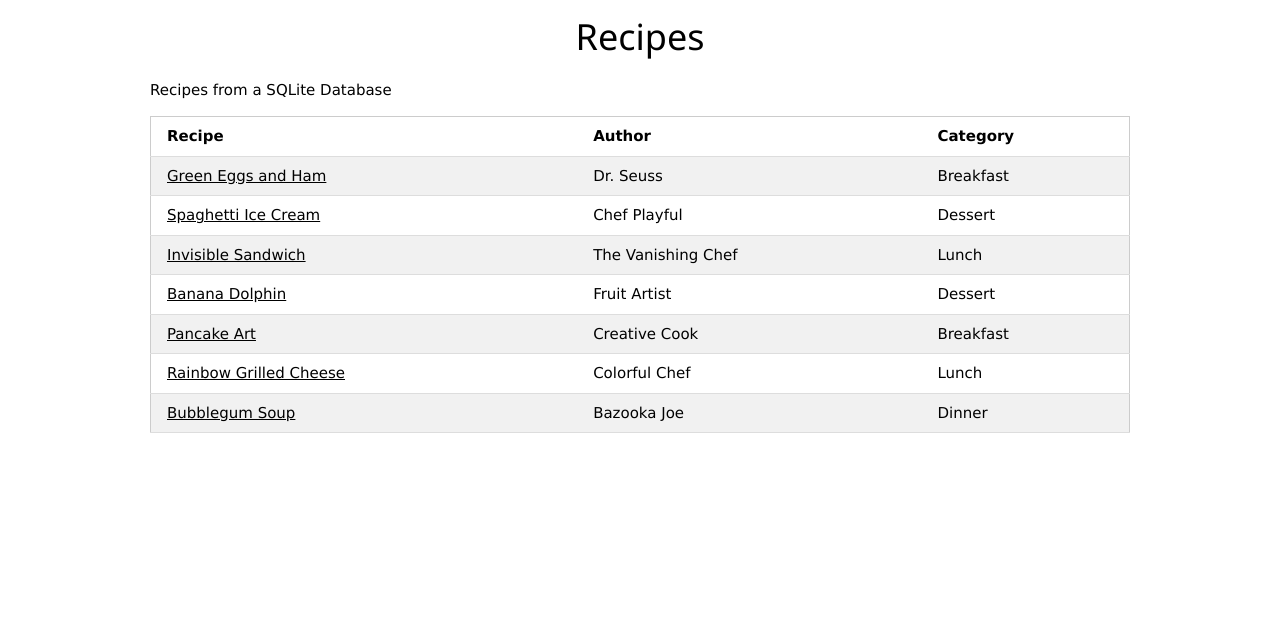
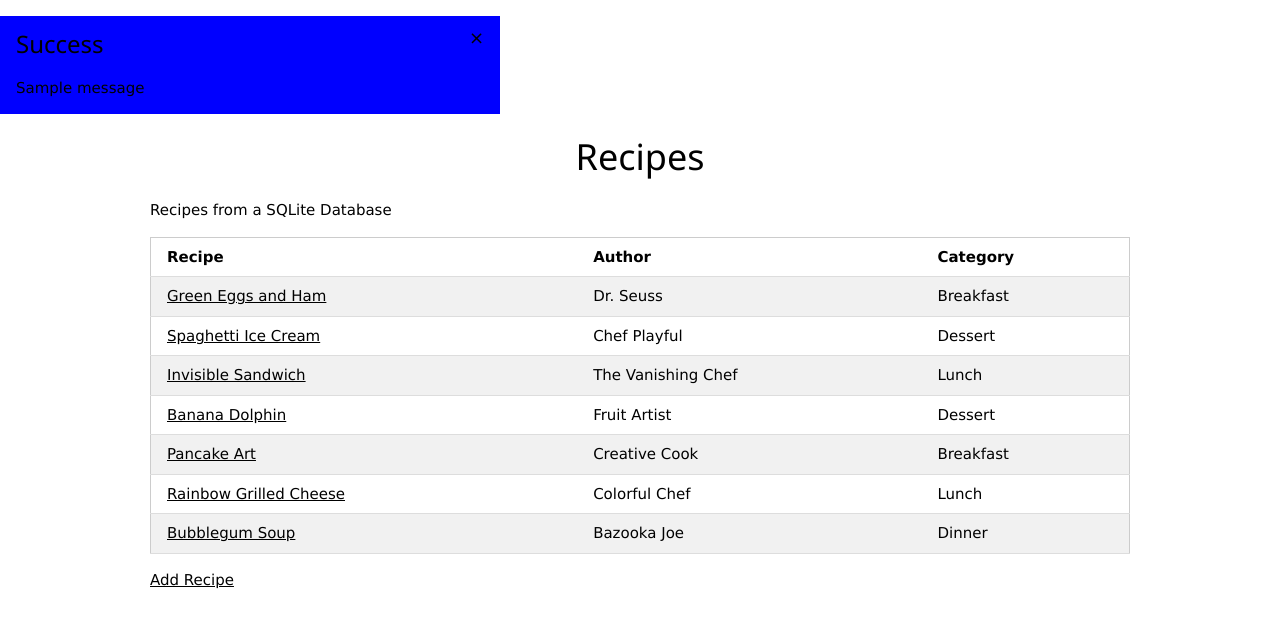
Before and after one commit to sammoneal/it112-flask, a Flask app: page /recipes in a window 1280 px wide. Shown: the part 39-667 px from the top of the page. Run offline with Flask 3, Linux system fonts and the light colour scheme; one stand-in notice (Sample message) is shown.

Commit message:
Recipe input form with WTForms and accompanying route and jinja template.

```diff
--- a/main.py
+++ b/main.py
@@ -1,8 +1,9 @@
 import os, json
-from flask import Flask, render_template, url_for, request
+from flask import Flask, render_template, url_for, request, redirect, flash
 from flask_admin import Admin
 from flask_admin.contrib.sqla import ModelView
 from models import db, Recipe, Category
+from forms import RecipeAdd
 from utils import movie_stars
 from default_data import create_default_data
 
@@ -44,6 +45,9 @@ MOVIE_DATA = [
 rated_movies = movie_stars(MOVIE_DATA)
 
 
+# Simple Routes
+
+
 @app.route("/")
 def index():
     title = "Jinja Home"
@@ -77,6 +81,9 @@ def movies():
     return render_template("movies.html", **payload)
 
 
+# Register
+
+
 @app.route("/register", methods=["GET", "POST"])
 def register():
     title = "Register"
@@ -97,6 +104,9 @@ def register_data(form_data):
             value = value.title()
         feedback.append(f"{key.replace('_',' ')}: {value}")
     return feedback
+
+
+# Users List Vies
 
 
 @app.route("/users")
@@ -123,6 +133,9 @@ def user(user_id):
     return render_template("user.html", **context)
 
 
+# Recipe CRUD
+
+
 @app.route("/recipes")
 def recipes():
     all_recipes = Recipe.query.all()
@@ -133,7 +146,7 @@ def recipes():
 
 @app.route("/recipe/<int:recipe_id>")
 def recipe(recipe_id):
-    this_recipe = Recipe.query.get(recipe_id)
+    this_recipe = db.session.get(Recipe, recipe_id)
     context = {"title": "Recipe", "recipe": this_recipe}
     if this_recipe:
         return render_template("recipe.html", **context)
@@ -141,18 +154,57 @@ def recipe(recipe_id):
         return render_template("404.html", title="404")
 
 
+@app.route("/add_recipe", methods=["GET", "POST"])
+def add_recipe():
+    form = RecipeAdd()
+
+    # Populate the category choices dynamically
+    form.category_id.choices = [
+        (category.id, category.name) for category in Category.query.all()
+    ]
+
+    if request.method == "POST" and form.validate_on_submit():
+        # Create a new recipe instance and add it to the database
+        new_recipe = Recipe(
+            name=form.name.data,
+            author=form.author.data,
+            description=form.description.data,
+            ingredients=form.ingredients.data,
+            instructions=form.instructions.data,
+            rating=form.rating.data,
+            category_id=form.category_id.data,
+        )
+        db.session.add(new_recipe)
+        db.session.commit()
+
+        # inform user of success!
+        flash("Recipe added successfully!", "success")
+        return redirect(url_for("recipes"))
+
+    # form did NOT validate
+    if request.method == "POST" and not form.validate():
+        for field, errors in form.errors.items():
+            for error in errors:
+                flash(f"Error in {field}: {error}", "error")
+        return render_template("add_recipe.html", form=form)
+
+    # default via GET shows form
+    return render_template("add_recipe.html", form=form)
+
+
 with app.app_context():
     db.create_all()
     create_default_data(db, Recipe, Category)
 
+
 class RecipeView(ModelView):
-  column_searchable_list = ['name', 'author']
+    column_searchable_list = ["name", "author"]
+
 
 admin = Admin(app)
-admin.url = '/admin/' #would not work on repl w/o this!
+admin.url = "/admin/"  # would not work on repl w/o this!
 admin.add_view(RecipeView(Recipe, db.session))
 admin.add_view(ModelView(Category, db.session))
 
 
-
 app.run(host="0.0.0.0", port=81, debug=True)
--- a/pyproject.toml
+++ b/pyproject.toml
@@ -9,6 +9,7 @@ python = ">=3.10.0,<3.11"
 flask = "^3.0.0"
 flask-sqlalchemy = "^3.1.1"
 flask-admin = "^1.6.1"
+flask-wtf = "^1.2.1"
 
 [tool.pyright]
 # https://github.com/microsoft/pyright/blob/main/docs/configuration.md
--- a/templates/base.html
+++ b/templates/base.html
@@ -22,6 +22,18 @@
       .checked {
         color: gold;
       }
+      /* colors for flash messages */
+      .error{
+        background-color:red;
+      }
+
+      .success{
+        background-color:blue;
+      }
+
+      .warning{
+        background-color:yellow;
+      }
     </style>
   </head>
   <body>
@@ -38,6 +50,18 @@
         <a href="/admin" class="w3-bar-item w3-button">Admin</a>
       </div>
     </nav>
+    {% with messages = get_flashed_messages(with_categories=true) %}
+      {% if messages %}
+        {% for category, message in messages %}
+        <div class="w3-panel {{ category }}" style="max-width:500px; position:relative">
+          <span onclick="this.parentElement.style.display='none'"
+          class="w3-button w3-large w3-display-topright">&times;</span>
+          <h3>{{ category.title() }}</h3>
+             <p>{{ message }}</p>
+          {% endfor %}
+        </div>
+      {% endif %}
+    {% endwith %}
     {% block content %} {% endblock content %}
   </body>
 </html>
--- a/templates/recipes.html
+++ b/templates/recipes.html
@@ -17,5 +17,6 @@
     <td>{{ recipe.category.name }}</td>
   </tr>
   {% endfor %}
-</ul>
+  </table>
+  <p><a href="/add_recipe">Add Recipe</a></p>
 {% endblock %}
```
Also changed, not shown: forms.py (added, +13 -0 lines), templates/add_recipe.html (added, +18 -0 lines), 1 other file.
